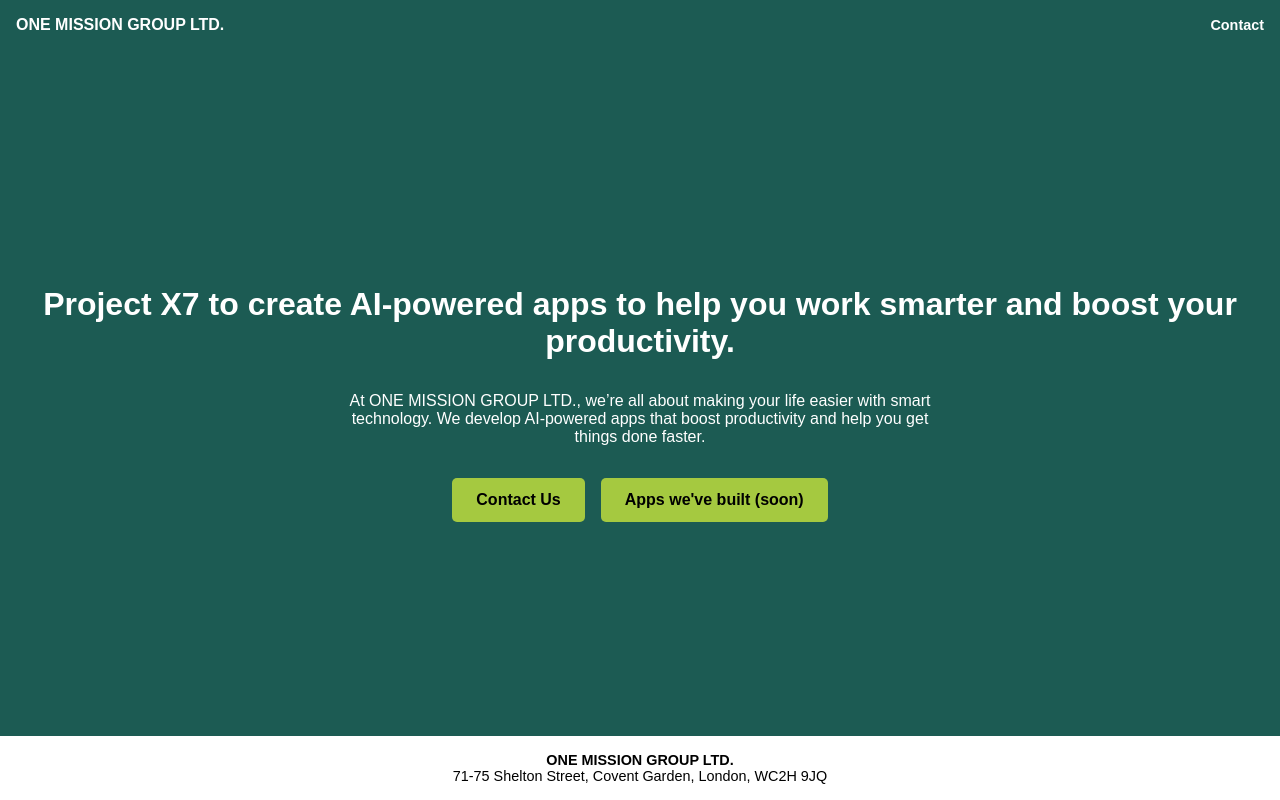
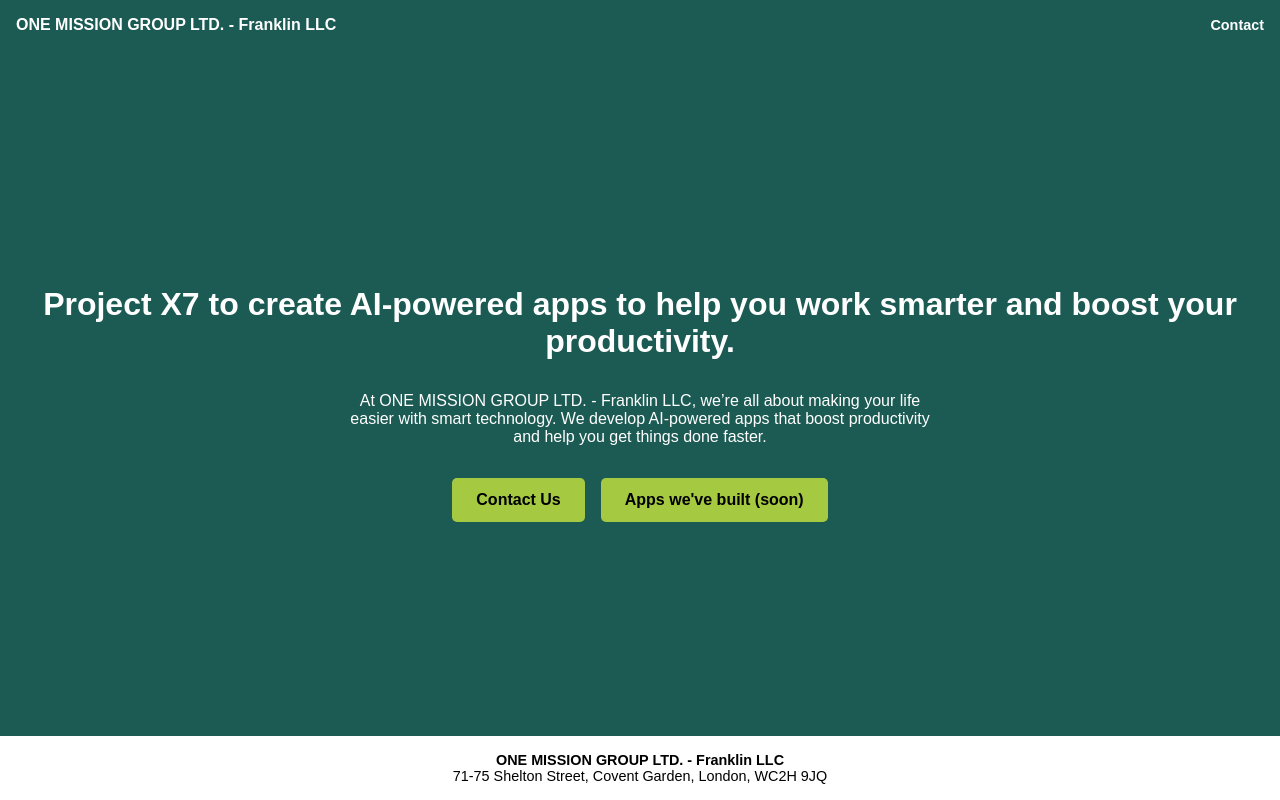
Before and after one commit to moufakaj/x7-social, a plain HTML site: page index.html in a window 1280 px wide. Drawn offline with Linux system fonts and the light colour scheme.

Commit message:
Update index.html with new content

```diff
--- a/index.html
+++ b/index.html
@@ -3,7 +3,7 @@
 <head>
   <meta charset="UTF-8">
   <meta name="viewport" content="width=device-width, initial-scale=1.0">
-  <title>ONE MISSION GROUP LTD.</title>
+  <title>ONE MISSION GROUP LTD. - Franklin LLC</title>
   <style>
     body {
       margin: 0;
@@ -72,13 +72,13 @@
 </head>
 <body>
   <header>
-    <div>ONE MISSION GROUP LTD.</div>
+    <div>ONE MISSION GROUP LTD. - Franklin LLC</div>
     <a href="mailto:karim@x7.social.com">Contact</a>
   </header>
 
   <main>
     <h1>Project X7 to create AI-powered apps to help you work smarter and boost your productivity.</h1>
-    <p>At ONE MISSION GROUP LTD., we’re all about making your life easier with smart technology. We develop AI-powered apps that boost productivity and help you get things done faster.</p>
+    <p>At ONE MISSION GROUP LTD. - Franklin LLC, we’re all about making your life easier with smart technology. We develop AI-powered apps that boost productivity and help you get things done faster.</p>
     <div class="buttons">
       <a href="mailto:karim@x7.social.com" class="btn">Contact Us</a>
       <a href="#" class="btn">Apps we've built (soon)</a>
@@ -86,7 +86,7 @@
   </main>
 
   <footer>
-    <b>ONE MISSION GROUP LTD.</b><br>
+    <b>ONE MISSION GROUP LTD. - Franklin LLC</b><br>
     71-75 Shelton Street, Covent Garden, London, WC2H 9JQ
   </footer>
 </body>
```
